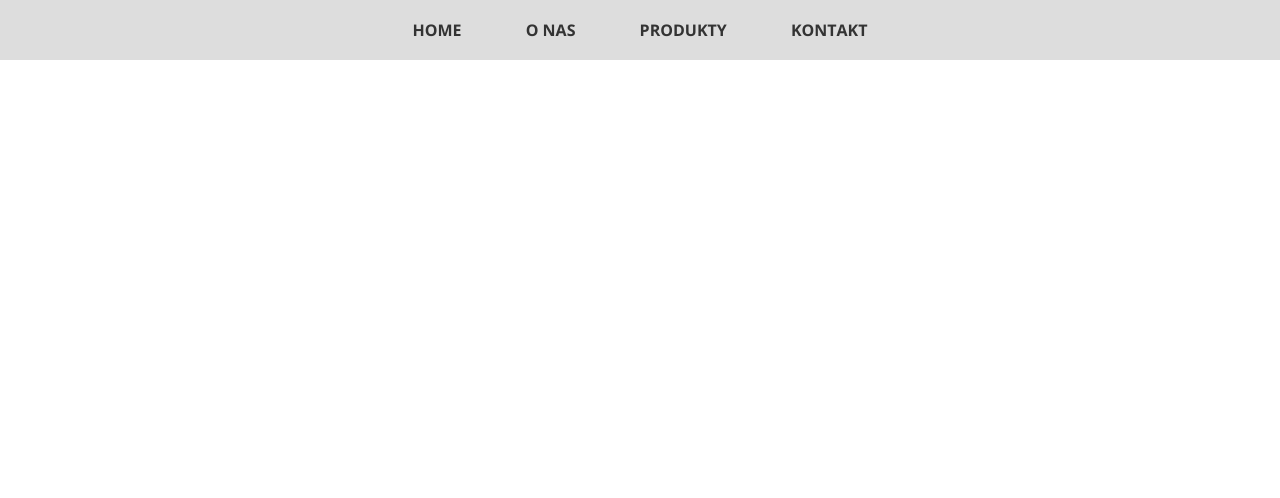
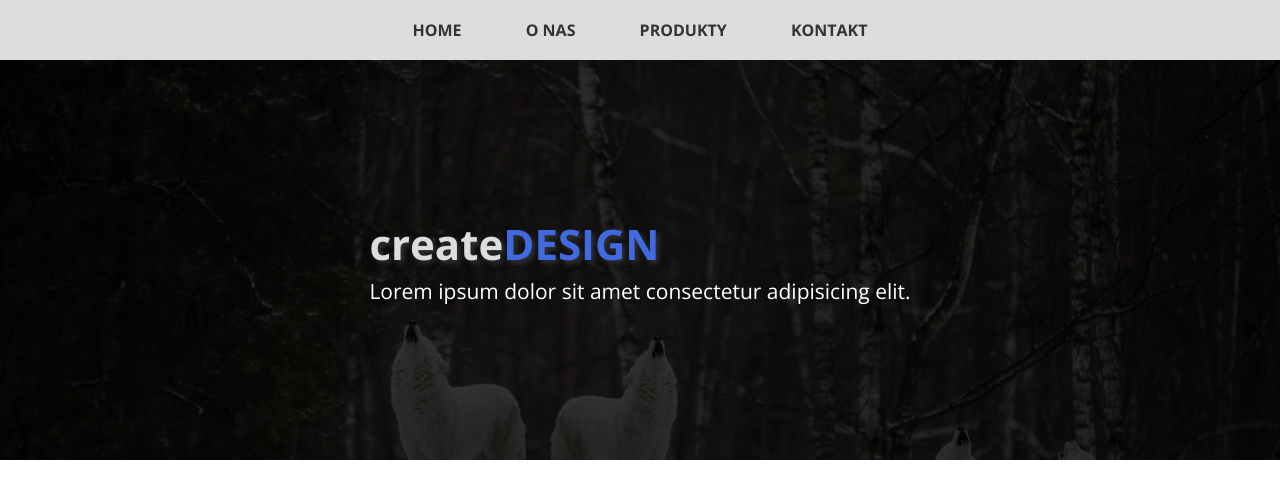
Before and after one commit to Szczebiot/Projekt-1, a plain HTML site: page 1 Strona Responsywna/index.html in a window 1280 px wide. Drawn offline with nearby package versions, Linux system fonts and the light colour scheme.

Commit message:
Strona Responsywna- header

```diff
--- a/1 Strona Responsywna/css/style.css
+++ b/1 Strona Responsywna/css/style.css
@@ -8,16 +8,42 @@ body {
 	font-family: "Open Sans", sans-serif;
 }
 
+.wrapper {
+	margin: 0 auto;
+	width: 100%;
+	max-width: 1200px;
+}
+.hero-bg {
+	position: absolute;
+	width: 100%;
+	height: 100%;
+	background-color: rgba(0, 0, 0, 0.8);
+}
+.hero-text {
+	position: absolute;
+	top: 50%;
+	left: 50%;
+	transform: translate(-50%, -50%);
+	color: #fff;
+}
+
+.hero-text h1 {
+	margin-bottom: 5px;
+	text-shadow: 3px 3px 5px #333;
+	color: #ddd;
+}
+
+.hero-text span {
+	text-transform: uppercase;
+	color: royalblue;
+}
+
+/*nawigacja*/
 nav {
 	height: 60px;
 	line-height: 60px;
 	background-color: #ddd;
 	text-align: center;
-}
-.wrapper {
-	margin: 0 auto;
-	width: 100%;
-	max-width: 1200px;
 }
 .burger-icon {
 	display: block;
@@ -37,7 +63,15 @@ nav {
 .nav-items {
 	display: none;
 }
+/*header*/
 
+.header {
+	position: relative;
+	height: 330px;
+	background-image: url("../img/wolf-small.jpg");
+	background-size: cover;
+	background-position: center;
+}
 
 @media (min-width: 768px) {
 	.burger-icon {
@@ -45,7 +79,6 @@ nav {
 	}
 	.nav-items {
 		display: block;
-	}
 	}
 
 	.nav-items a {
@@ -59,3 +92,25 @@ nav {
 	.nav-items a:hover {
 		color: royalblue;
 	}
+
+	.header {
+		height: 400px;
+		background-image: url("../img/wolf-big.jpg");
+	}
+
+	.hero-text h1 {
+		font-size: 36px;
+	}
+	.hero-text p {
+		font-size: 18px;
+	}
+}
+@media (min-width: 1200px) {
+
+	.hero-text h1 {
+		font-size: 42px;
+	}
+	.hero-text p {
+		font-size: 21px;
+	}
+}
--- a/1 Strona Responsywna/index.html
+++ b/1 Strona Responsywna/index.html
@@ -28,7 +28,13 @@
 				</div>
 			</div>
 		</nav>
-		<header></header>
+		<header class="header">
+			<div class="hero-bg"></div>
+			<div class="hero-text">
+			<h1>create<span>design</span></h1>
+			<p>Lorem ipsum dolor sit amet consectetur adipisicing elit.</p>
+		</div>
+		</header>
 		<main></main>
 		<footer></footer>
 	</body>
```
Also changed, not shown: 1 Strona Responsywna/img/wolf-big.jpg (added), 1 Strona Responsywna/img/wolf-small.jpg (added). Lines whose indentation alone changed are shown as unchanged.
